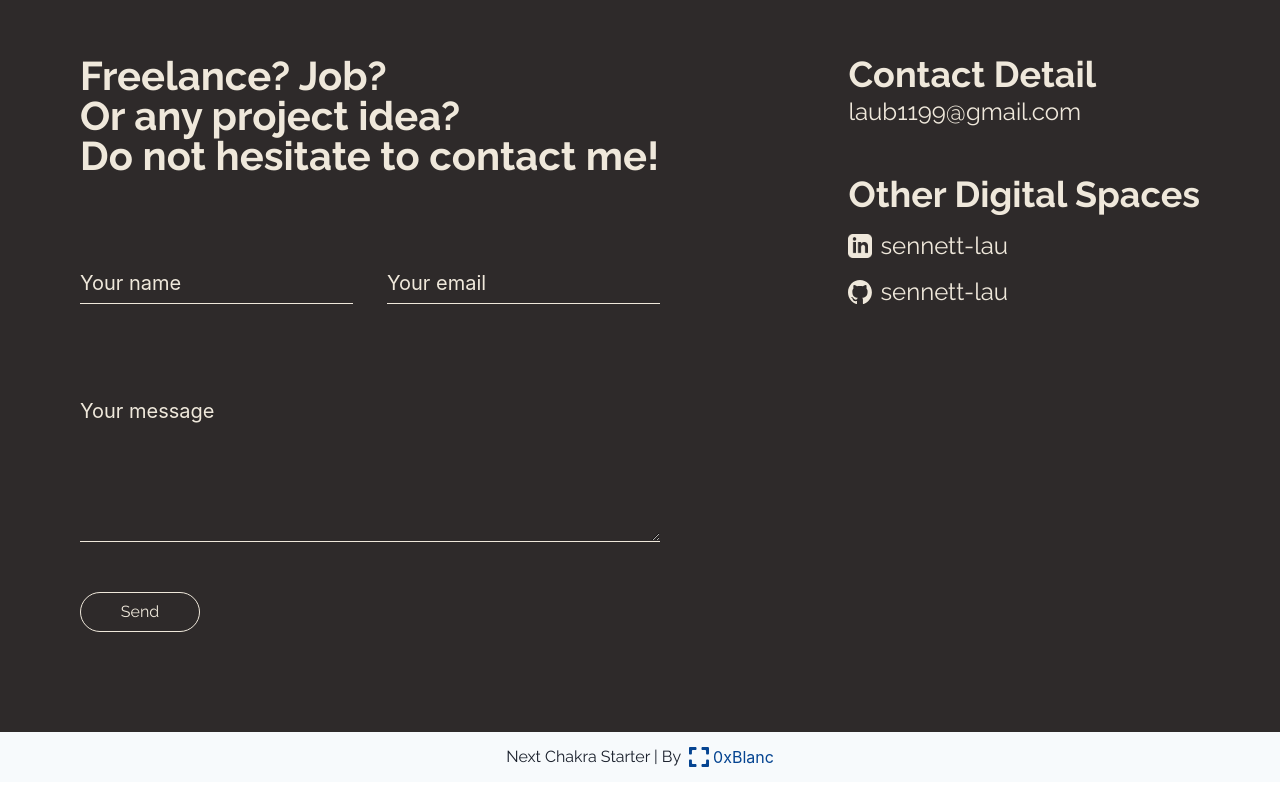
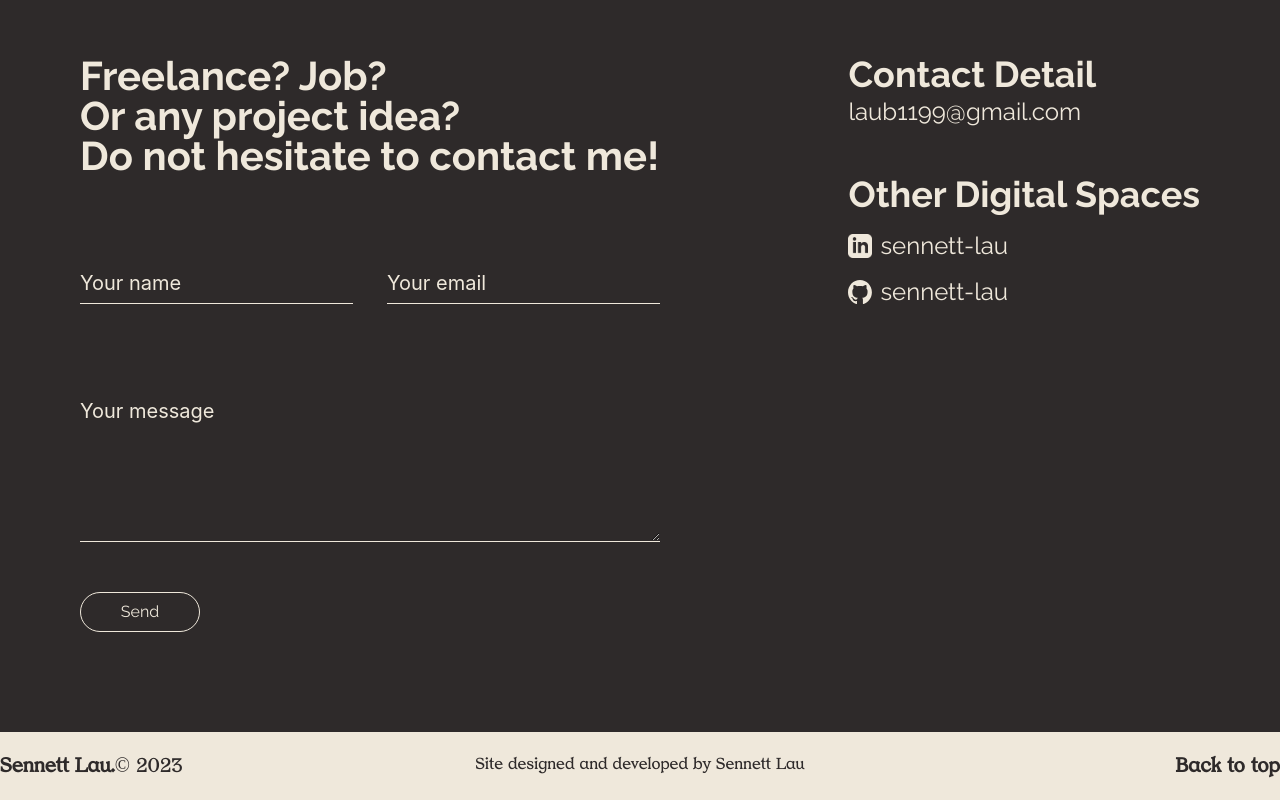
Before and after one commit to sennett-lau/sennett-lau, a Next.js app: page / in a window 1280 px wide. Shown: the part 8184-8984 px from the top of the page. Built offline with nearby package versions, Linux system fonts and the light colour scheme; a web font is replaced by a local one.

Commit message:
updated Footer

```diff
--- a/src/component/common/Footer.tsx
+++ b/src/component/common/Footer.tsx
@@ -1,17 +1,48 @@
-import { Flex, Image, Link, Text } from '@chakra-ui/react'
+import { Flex, Text } from '@chakra-ui/react'
+import Highlight from '../common/Highlight'
 
 const Footer = () => {
   return (
-    <Flex justifyContent={'center'} alignItems={'center'} width={'100%'} height={'50px'} bg={'gray.50'}>
-      <Text>
-        Next Chakra Starter | By
-      </Text>
-      <Link href={'https://0xblanc.io'} isExternal={true} color={'blanc.200'}>
-        <Flex alignItems={'center'}>
-          <Image src={'/assets/logo.svg'} alt={'logo'} width={'20px'} height={'20px'} ml={2} mr={1} />
-          0xBlanc
+    <Flex w={'100%'} bg={'themeLight.500'}>
+      <Flex
+        w={'100%'}
+        maxW={'1280px'}
+        my={'24px'}
+        mx={'auto'}
+        alignContent={'center'}
+      >
+        <Flex flex={1} justifyContent={'flex-start'}>
+          <Text
+            fontSize={'20px'}
+            lineHeight={'20px'}
+            color={'themeDark.500'}
+            fontFamily={'Zarathustra'}
+          >
+            <Highlight>Sennett Lau.</Highlight>© 2023
+          </Text>
         </Flex>
-      </Link>
+        <Flex flex={1} justifyContent={'center'}>
+          <Text
+            fontSize={'16px'}
+            lineHeight={'16px'}
+            color={'themeDark.500'}
+            fontFamily={'Zarathustra'}
+          >
+            Site designed and developed by Sennett Lau
+          </Text>
+        </Flex>
+        <Flex flex={1} justifyContent={'flex-end'}>
+          <Text
+            fontSize={'20px'}
+            lineHeight={'20px'}
+            color={'themeDark.500'}
+            fontFamily={'Zarathustra'}
+            fontWeight={'bold'}
+          >
+            Back to top
+          </Text>
+        </Flex>
+      </Flex>
     </Flex>
   )
 }
```
